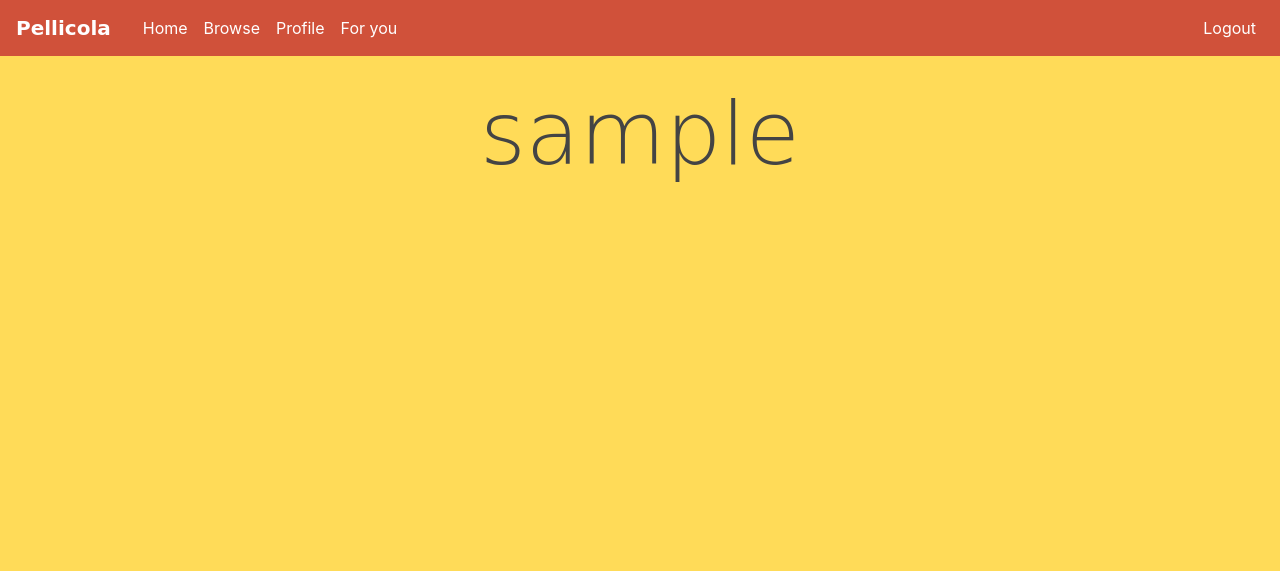
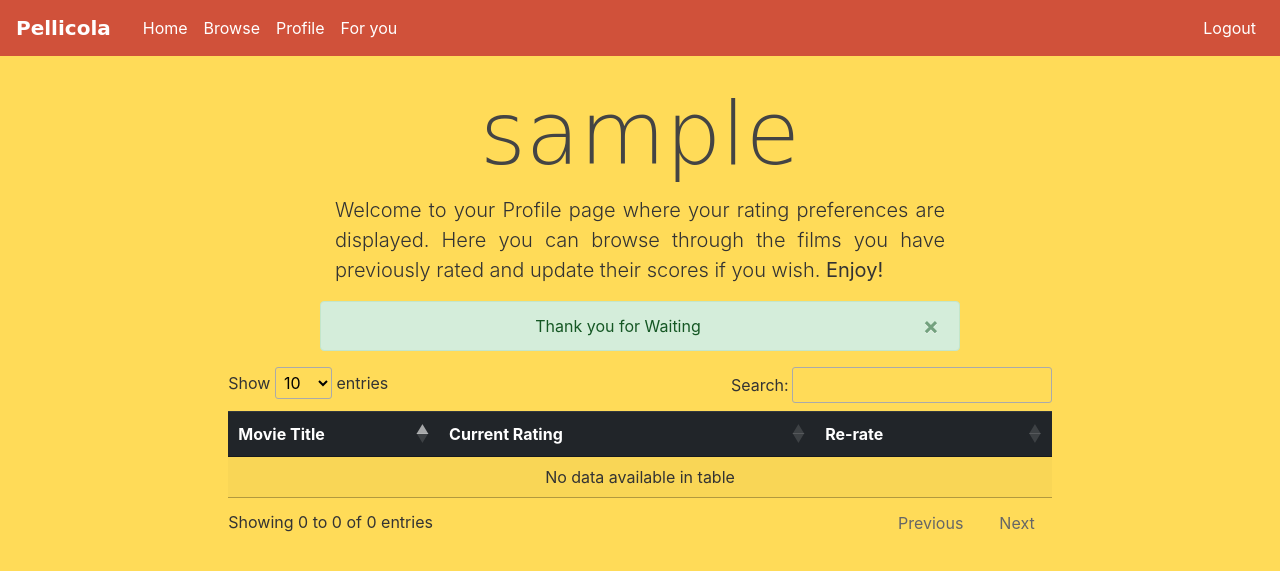
Before and after one commit to thesofakillers/movie-recommender, a Flask app: page /profile in a window 1280 px wide. Shown: the top 571 px of the page. Run offline with Flask 2, Linux system fonts and the light colour scheme; the visitor is signed in with stand-in values (Sample User, id 1); data comes from the database, SQL or seed files in the repository; data that the repository does not hold is empty; some libraries are stand-ins or nearby versions; some web fonts are replaced.

Commit message:
set up profile page, with re-rating functionality added

```diff
--- a/pellicola/routes.py
+++ b/pellicola/routes.py
@@ -7,6 +7,7 @@ from flask import render_template, url_for, flash, redirect, request
 from pellicola import app, db, bcrypt
 from pellicola.forms import RegistrationForm, LoginForm
 from pellicola.models import Rating, User, Movie, Genre
+from pellicola.utils import *
 from flask_login import login_user, current_user, logout_user, login_required
 import sys
 
@@ -18,11 +19,20 @@ def home():
     return render_template('home.html')
 
 
-@app.route("/profile")
+@app.route("/profile", methods=['GET', 'POST'])
 @login_required
 # where personal profile is maintained with movie ratings
 def profile():
-    return render_template('profile.html', title='Profile')
+    # get ratings user has done
+    ratings = Rating.query.join(Rating.movie).filter(Rating.user_id ==current_user.id).all()
+
+    if request.method =="POST":
+        rating = submit_form_rating(request, current_user)
+        # create a succesful alert message
+        flash("You re-succesfully rated {} as a {}/5.0!".format(rating.movie.title,
+                                                             rating.score), "success")
+        return redirect(url_for('profile'))
+    return render_template('profile.html', title='Profile', ratings=ratings)
 
 
 @app.route("/browse", methods=['GET', 'POST'])
@@ -30,19 +40,11 @@ def profile():
 # where user may browse movies and rate them
 def browse():
     movies = Movie.query.all()
-    if request.method == 'POST':
-        form_movie_id = int(request.form['movie_id'])
-        form_rating = float(request.form['rating_slider'])
-        # remove previous rating for this movie by this user from database
-        Rating.query.filter_by(movie_id=form_movie_id, user_id=current_user.id).delete()
-
-        # add rating to database
-        rating = Rating(user_id = current_user.id, movie_id = form_movie_id, score=form_rating)
-        rating.movie = Movie.query.filter_by(id=form_movie_id).first()
-        current_user.movies.append(rating)
-        db.session.commit()
+    if request.method == 'POST': #if user submits a rating
+        rating = submit_form_rating(request, current_user)
         # create a succesful alert message
-        flash("You succesfully rated {} as a {}/5.0!".format(rating.movie.title, rating.score), "success")
+        flash("You succesfully rated {} as a {}/5.0!".format(rating.movie.title,
+                                                             rating.score), "success")
         # and redirect the user to profile page where they should see their rating preferences
         return redirect(url_for('profile'))
     return render_template('browse.html', title='Browse', movies=movies)
--- a/pellicola/templates/profile.html
+++ b/pellicola/templates/profile.html
@@ -3,4 +3,68 @@
 <h1 class="display-2">
   <a class="logo" href="{{url_for('profile')}}">{{ current_user.username }}</a>
 </h1>
+<div class="row">
+<div class="col-3">
+</div>
+<div class="col text-justify lead">
+  <p>Welcome to your Profile page where your rating preferences are displayed.
+    Here you can browse through the films you have previously rated and update their
+    scores if you wish. <strong>Enjoy!</strong>
+  </p>
+</div>
+<div class="col-3">
+</div>
+</div>
+<div class="row">
+  <div class="col-3">
+  </div>
+  <div id = "loading-message" class="col alert alert-warning alert-dismissible fade show">
+    Please wait while we load your preferences...
+  </div>
+  <div class="col-3">
+  </div>
+</div>
+<div class="row">
+  <div class="col-2">
+  </div>
+  <div class="col">
+    <table id = "preferences-table" class='table collapse display'>
+      <thead class = "table-dark">
+        <tr>
+          <th scope='col'>Movie Title</th>
+          <th scope='col' class="fit">Current Rating</th>
+          <th scope='col' class="fit">Re-rate</th>
+        </tr>
+      </thead>
+      <tbody>
+        {% for rating in ratings %}
+        <tr>
+          <td>{{rating.movie.title}}</td>
+          <td>{{rating.score}}</td>
+          <td class= "fit">
+            <form method="POST" action="">
+              <input name = "rating_slider" type="range" min="0.5" , max="5" , step="0.5", autocomplete="off">
+              <input type="hidden" name="movie_id" value="{{rating.movie.id}}">
+              <input class="ml-4 btn btn-outline-primary" type="submit" value="Submit">
+            </form>
+          </td>
+        </tr>
+        {% endfor %}
+      </tbody>
+    </table>
+  </div>
+  <div class="col-2">
+  </div>
+</div>
+<script type="text/javascript"">
+  $(document).ready(function() {
+    var table = $('#preferences-table')
+    table.DataTable();
+    var feedback = $('#loading-message');
+    feedback.removeClass("alert-warning");
+    feedback.addClass("alert-success");
+    feedback.html("Thank you for Waiting <button type='button' class='close' data-dismiss='alert' aria-label='Close'><span aria-hidden='true'>&times;</span></button>");
+    table.fadeIn(400);
+  });
+</script>
 {% endblock content %}
```
